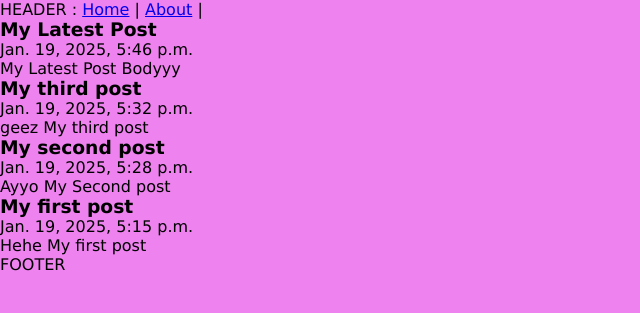
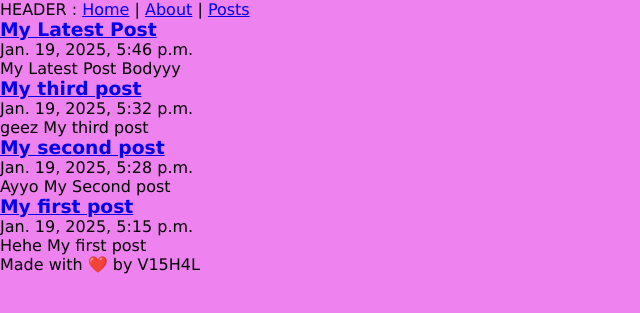
Before and after one commit to VI5H4L/django-initial, a Django app: page /posts/ in a window 1280 px wide. Shown: the top 313 px of the page, without its empty margins (0-640 px from the left). Run offline with Django 5.2, Linux system fonts and the light colour scheme; data comes from the database, SQL or seed files in the repository.

Commit message:
Using slug path convertor to route post pages

```diff
--- a/myproj/urls.py
+++ b/myproj/urls.py
@@ -20,7 +20,7 @@ from . import views
 
 urlpatterns = [
     path('admin/', admin.site.urls),
-    path('',views.Homepage),
-    path('about/',views.Aboutpage),
+    path('',views.Homepage,name = "home"),
+    path('about/',views.Aboutpage, name = "about"),
     path('posts/',include('posts.urls'))
 ]
--- a/posts/templates/posts/posts_list.html
+++ b/posts/templates/posts/posts_list.html
@@ -9,7 +9,9 @@
     <section>
         {% for post in posts %}
         <article>
-            <h1>{{post.title}}</h1>
+            <a href="{% url 'posts:page' slug=post.slug %}">
+                <h1>{{post.title}}</h1>
+            </a>
             <p>{{post.date}}</p>
             <p>{{post.body}}</p>
         </article>
--- a/posts/urls.py
+++ b/posts/urls.py
@@ -1,6 +1,10 @@
 from django.urls import path
 from . import views
 
+app_name = 'posts'
+
 urlpatterns = [
-    path('',views.Postpage),
+    path('',views.posts_list,name='list'),
+    path('<slug:slug>',views.post_page,name='page'),
+    # <pathConvertorName:parameterName>
 ]
--- a/posts/views.py
+++ b/posts/views.py
@@ -1,10 +1,15 @@
 from django.shortcuts import render
+from django.http import HttpResponse
 
 from .models import Post
 
 # Create your views here.
-def Postpage(request):
+def posts_list(request):
     # return HttpResponse("Hii Homepage")
     posts = Post.objects.all().order_by("-date") #ordered by date in desceneding order, used (-)
-    print(posts)
+    # print(posts)
     return render(request,"posts/posts_list.html",{"posts":posts})
+
+def post_page(request,slug):
+    post = Post.objects.get(slug = slug)
+    return render(request,"posts/post_page.html",{"post":post})
--- a/templates/layout.html
+++ b/templates/layout.html
@@ -9,7 +9,7 @@
 </head>
 <body>
     <header>
-        HEADER : <a href="/">Home</a> | <a href="about/">About</a> |
+        HEADER : <a href="{% url 'home' %}">Home</a> | <a href="{% url 'about' %}">About</a> | <a href="{% url 'posts:list' %}">Posts</a>
     </header>
 
     <main>
@@ -17,7 +17,7 @@
     </main>
 
     <footer>
-        FOOTER
+        Made with ❤️ by V15H4L
     </footer>
 
     <script src="{% static 'js/main.js' %}" defer></script>
```
Also changed, not shown: posts/templates/posts/post_page.html (added, +14 -0 lines).
